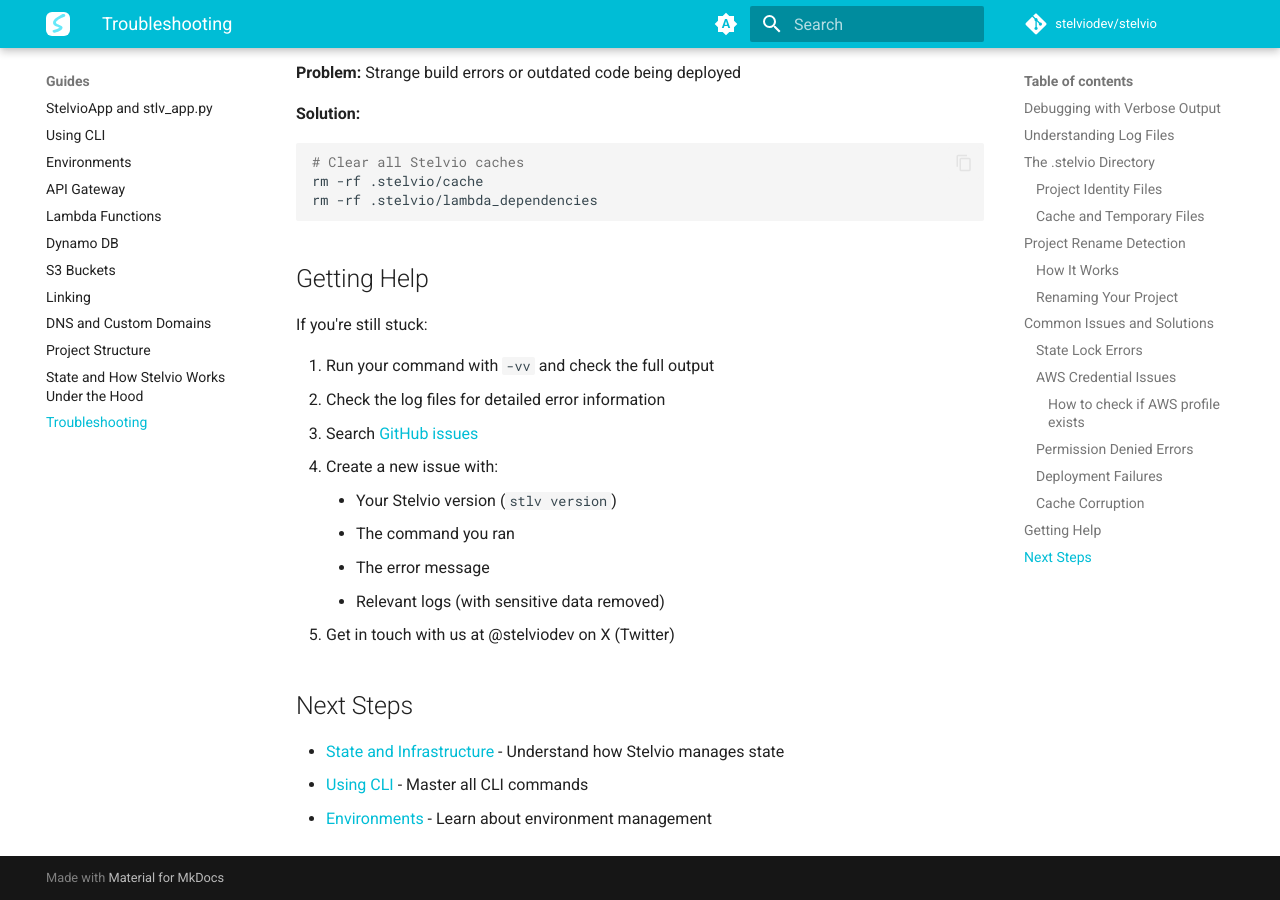
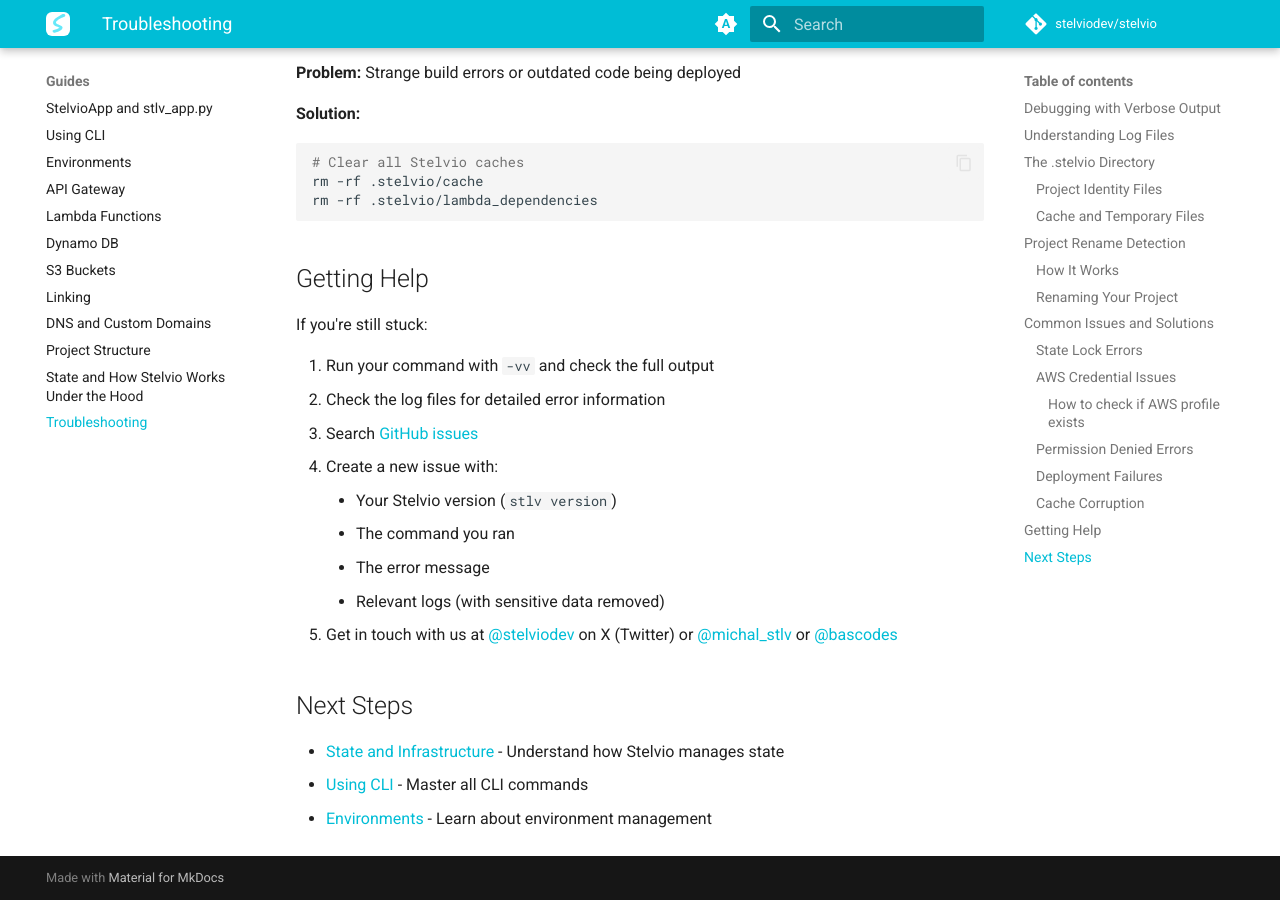
Before and after one commit to stelviodev/stelvio, an MkDocs documentation site: the page built from docs/guides/troubleshooting.md, in a window 1280 px wide and 900 px high, scrolled down 4038 px. Built offline with MkDocs 1.6.1 and Material for MkDocs 9.7.7, drawn with Linux system fonts in a browser that asks for light colours; comment, search, counter and statistics services are not loaded.

Commit message:
Update troubleshooting.md
Co-authored-by: michal_stlv <77740368+michal-stlv@users.noreply.github.com>

```diff
--- a/docs/guides/troubleshooting.md
+++ b/docs/guides/troubleshooting.md
@@ -194,7 +194,7 @@
     - The command you ran
     - The error message
     - Relevant logs (with sensitive data removed)
-5. Get in touch with us at @stelviodev on X (Twitter)
+5. Get in touch with us at [@stelviodev](http://x.com/stelviodev) on X (Twitter) or [@michal_stlv](http://x.com/michal_stlv) or [@bascodes](http://x.com/bascodes)
 
 ## Next Steps
 
```
